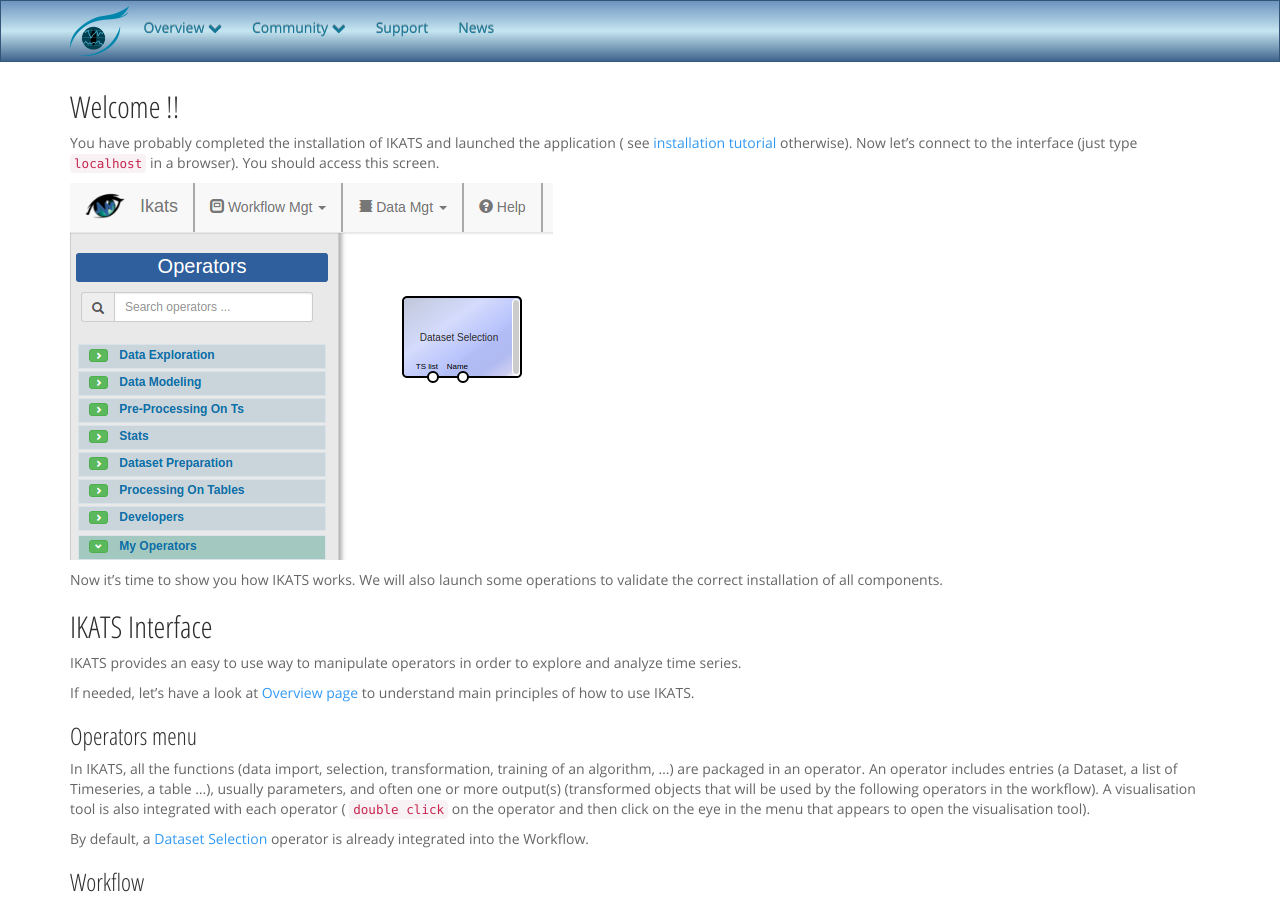
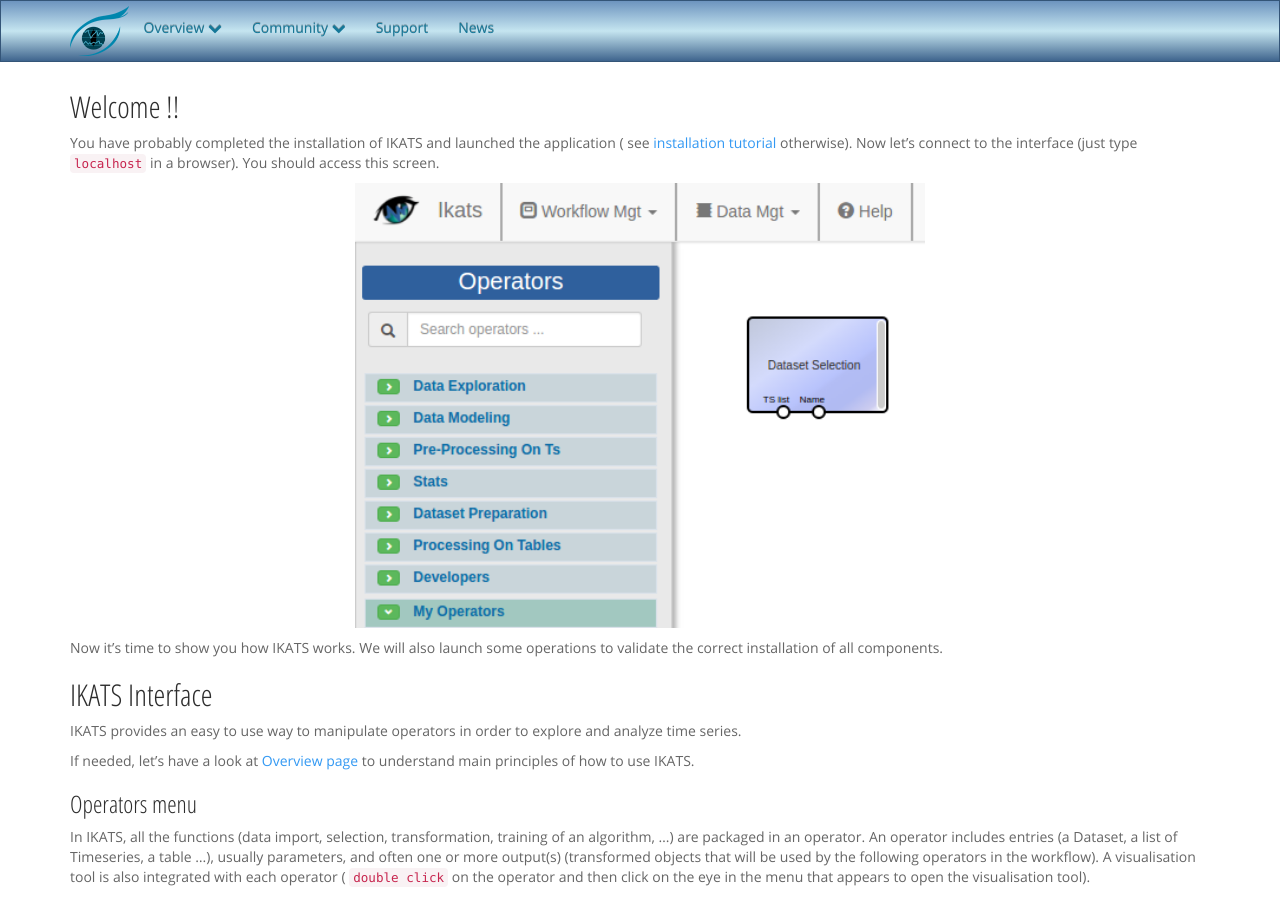
Before and after one commit to IKATS/ikats.github.io, a Jekyll site: the page built from doc/tutorials/tuto_workflow.md, in a window 1280 px wide and 900 px high. Built offline with Jekyll 4.4.1, drawn with Linux system fonts in a browser that asks for light colours.

Commit message:
change size of first image

```diff
--- a/doc/tutorials/tuto_workflow.md
+++ b/doc/tutorials/tuto_workflow.md
@@ -11,7 +11,7 @@
 You have probably completed the installation of IKATS and launched the application ( see
   <a href="https://github.com/IKATS/ikats-sandbox">installation tutorial</a> otherwise). Now let's connect to the interface (just type `localhost` in a browser). You should access this screen.
 
-![Texte alternatif](/img/tuto00/DatasetSelection.png "Default screen interface")
+![Texte alternatif](/img/tuto00/DatasetSelection.png "Default screen interface"){:  width="600px" class="center"}
 
 Now it's time to show you how IKATS works. We will also launch some operations to validate the correct installation of all components.
 
```
